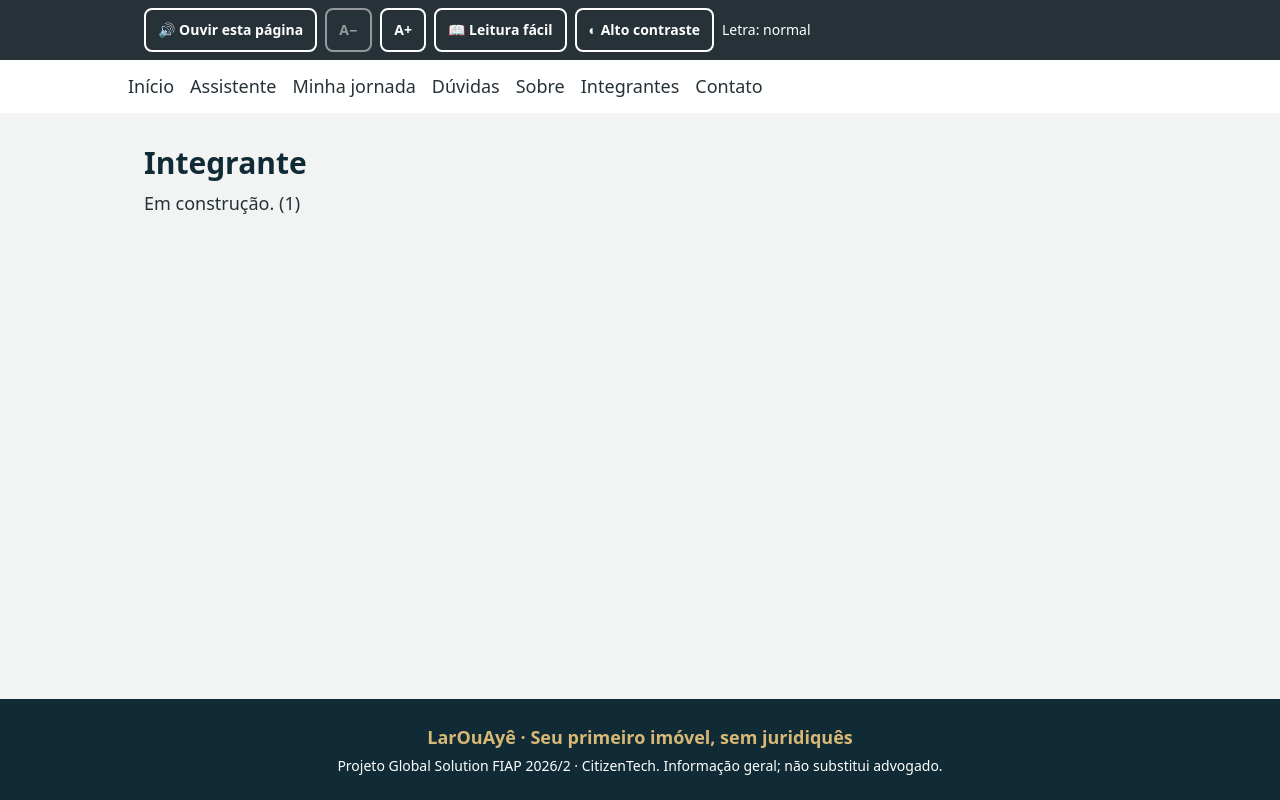
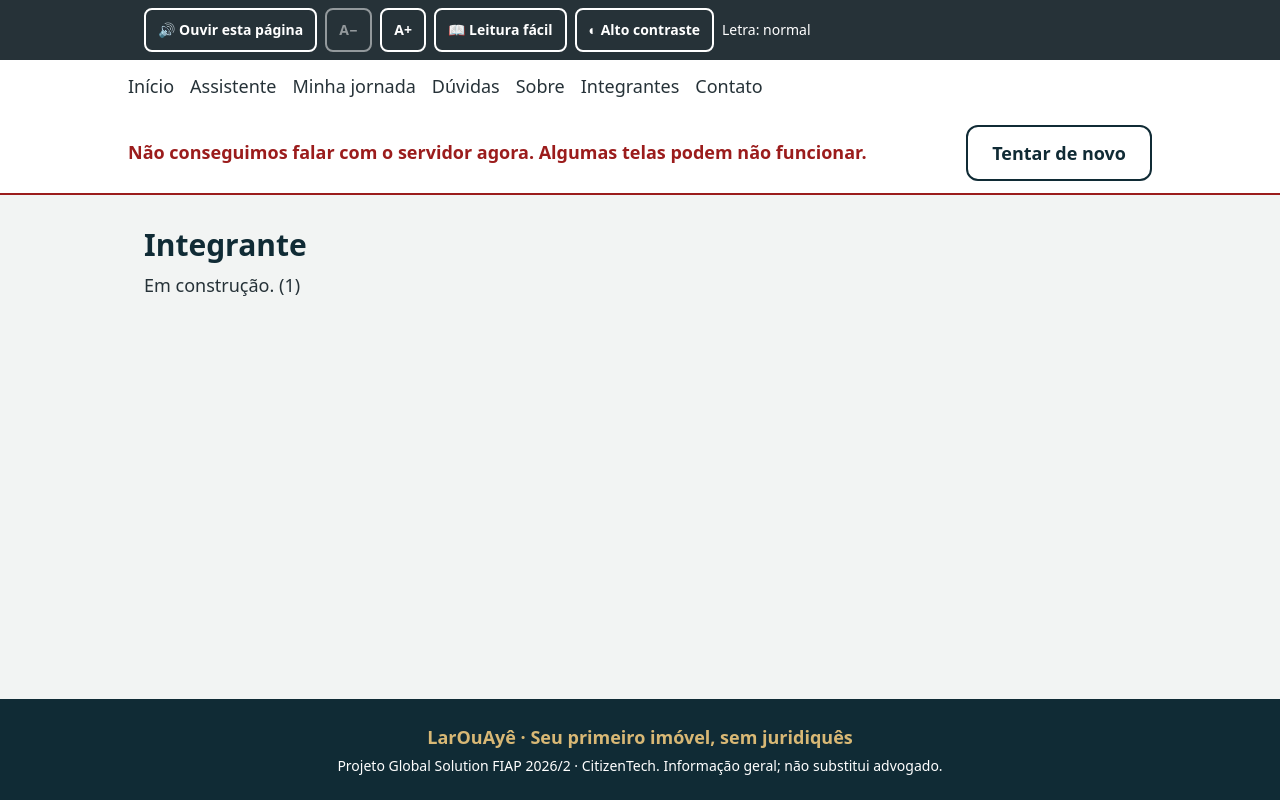
Before and after one commit to Jonatanfeitosa/larouaye-front-java, a React (Vite) app: page /integrantes/1 in a window 1280 px wide. Built offline with nearby package versions, Linux system fonts and the light colour scheme; no server answers.

Commit message:
feat(status): implementa verificacao de saude da API e aviso de indisponibilidade

```diff
--- a/src/components/StatusServidor.tsx
+++ b/src/components/StatusServidor.tsx
@@ -1,4 +1,52 @@
-// Provisório (Jonatan SUBSTITUI pelo aviso real de servidor fora do ar.)
+
+import { useCallback, useEffect, useState } from 'react'
+import { verificarServidor } from '../services/saudeService'
+import { Button } from './Button'
+
+type Situacao = 'verificando' | 'ok' | 'fora'
+
+// Aviso no topo quando a API não responde. Assim a pessoa entende o que houve em vez de ver telas quebradas.
 export function StatusServidor() {
-  return null
+  const [situacao, setSituacao] = useState<Situacao>('verificando')
+  const [tentativa, setTentativa] = useState(0)
+
+  const checar = useCallback(() => {
+    const c = new AbortController()
+    verificarServidor(c.signal)
+      .then(() => setSituacao('ok'))
+      .catch((e: unknown) => {
+        if (e instanceof DOMException && e.name === 'AbortError') return
+        // Resposta 4xx (ex.: 404 em /saude) prova que o servidor está de pé. 5xx inclui o proxy sem destino: tratamos como fora.
+        const status = (e as { status?: number | null }).status
+        setSituacao(typeof status === 'number' && status < 500 ? 'ok' : 'fora')
+      })
+    return () => c.abort()
+  }, [])
+
+  useEffect(() => checar(), [checar, tentativa])
+
+  if (situacao === 'ok') return null
+
+  if (situacao === 'verificando')
+    return (
+      <p role="status" className="bg-white px-4 py-2 text-center text-base">
+        Conectando ao servidor… na primeira vez pode demorar um pouco.
+      </p>
+    )
+
+  return (
+    <div role="alert" className="border-b-2 border-erro bg-white px-4 py-3">
+      <div className="mx-auto flex max-w-5xl flex-wrap items-center justify-between gap-3">
+        <p className="font-semibold text-erro">
+          Não conseguimos falar com o servidor agora. Algumas telas podem não funcionar.
+        </p>
+        <Button variante="secundario" onClick={() => {
+            setSituacao('verificando')
+            setTentativa((n) => n + 1)
+          }}>
+          Tentar de novo
+        </Button>
+      </div>
+    </div>
+  )
 }
--- /dev/null
+++ b/src/services/saudeService.ts
@@ -0,0 +1,6 @@
+
+import { PREFIXO_API, requisicao } from './api'
+
+export function verificarServidor(signal?: AbortSignal) {
+  return requisicao<unknown>(`${PREFIXO_API}/saude`, { signal })
+}
```
